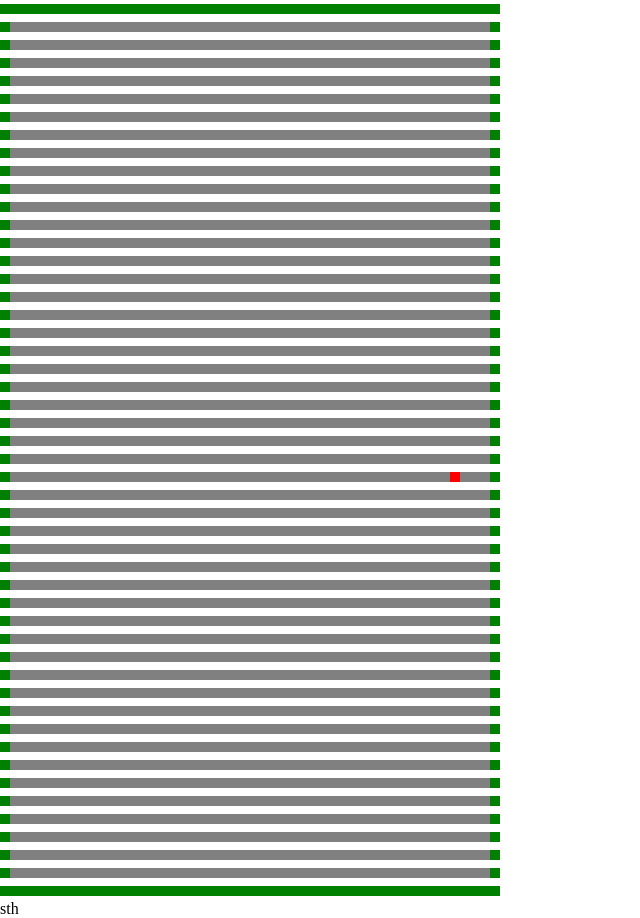
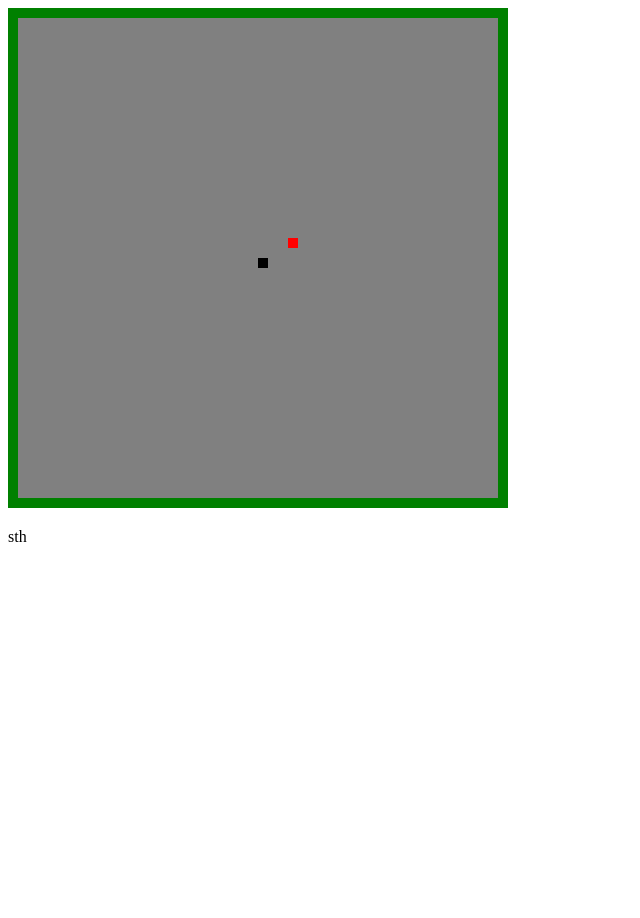
Before and after one commit to Visethboti/Snake-game-with-GUI, a plain HTML site: page index.html in a window 1280 px wide. Shown: the whole page, without its empty margins (0-640 px from the left). After the commit the page ends 800 px from the top, so only its background shows below. Drawn offline with Linux system fonts and the light colour scheme.

Commit message:
Done with Map

```diff
--- a/index.html
+++ b/index.html
@@ -5,8 +5,8 @@
     <link rel="stylesheet" href="style.css">
     <title>SnakeGame</title>
   </head>
-  <body onload="drawMap()">
-    <div id="map">
+  <body onload="game()">
+    <div id="map" class="map">
       <!-- <div class="edge"></div>
       <div class="edge"></div>
       <div class="edge"></div>
--- a/script.js
+++ b/script.js
@@ -1,7 +1,3 @@
-// // document.getElementsById('map').innerHTML = "<p>hello world</p>"
-// alert("hello");
-// document.getElementsById("map").innerHTML = "hello world";
-// alert("hello2");
 var edge = "<div class='edge'></div>";
 var empty = "<div class='empty'></div>";
 var snakeHead = "<div class='snakeHead'></div>";
@@ -15,24 +11,57 @@ var gameMap = document.querySelector('#map');
 var status = document.querySelector('#status');
 var mapData = ""
 
-var foodX = Math.floor(Math.random() * (width-2)) + 1;
-var foodY = Math.floor(Math.random() * (height-2)) + 1;
+var foodX = 1;
+var foodY = 1;
 var foodLoc = "x:"+foodX+"|y:"+foodY;
 
+var snakeX;
+var snakeY;
+var snakeBodyLoc;
+
+var gameOver;
+
+//////////////// Functions //////////////////////////
+
+function setup(){
+  foodX = Math.floor(Math.random() * (width-2)) + 1;
+  foodY = Math.floor(Math.random() * (height-2)) + 1;
+
+  snakeX = width/2;
+  snakeY = height/2;
+
+  gameOver = false;
+}
+
 function drawMap(){
-  //gameMap.innerHTML = edge;
   for(var y = 0; y < height; y++){
     for(var x = 0; x < width; x++){
       if(x==0 || x == width-1 || y == 0 || y == height-1)
         mapData += edge;
+      else if (x == snakeX && y == snakeY)
+        mapData += snakeHead;
       else if (x == foodX && y == foodY)
         mapData += food;
       else
         mapData += empty;
     }
-    mapData += "<br>";
   }
 
   gameMap.innerHTML = mapData;
   status.innterHTML = foodLoc;
 }
+
+function move(){
+
+}
+
+function check(){
+
+}
+
+//////////////////////////////////////////////////////
+
+function game(){
+  setup();
+  drawMap();
+}
--- a/style.css
+++ b/style.css
@@ -1,42 +1,40 @@
-* {
-  margin: 0px;
-}
-
-#map{
+.map{
   width: 500px;
   height: 500px;
   display: inline-block;
 }
 
-.edge {
+.edge{
   background-color: green;
   width: 10px;
   height: 10px;
-  display: inline-block;
+  float: left;
 }
 
-.empty {
+.empty{
   background-color: gray;
   width: 10px;
   height: 10px;
-  display: inline-block;
+  float: left;
+}
+
+.food{
+  background-color: red;
+  width: 10px;
+  height: 10px;
+  float: left;
 }
 
 .snakeHead{
   background-color: black;
   width: 10px;
   height: 10px;
+  float: left;
 }
 
 .snakeBody{
   background-color: black;
   width: 10px;
   height: 10px;
+  float: left;
 }
-
-.food{
-  background-color: red;
-  width: 10px;
-  height: 10px;
-  display: inline-block;
-}
```
